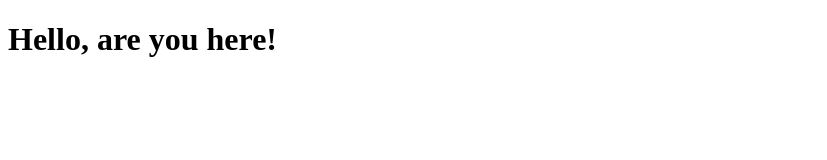
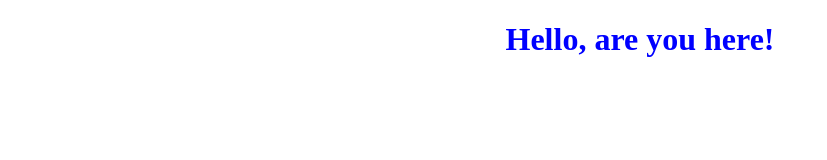
Before and after one commit to fatma372/task9-repo, a plain HTML site: page index.html in a window 1280 px wide. Shown: the whole page, without its empty margins (0-827 px from the left). Drawn offline with Linux system fonts and the light colour scheme.

Commit message:
add style.css file

```diff
--- a/index.html
+++ b/index.html
@@ -3,6 +3,7 @@
 <head>
     <meta charset="UTF-8">
     <meta name="viewport" content="width=device-width, initial-scale=1.0">
+    <link rel="stylesheet" href="/style.css">
     <title>git test</title>
 </head>
 <body>
--- /dev/null
+++ b/style.css
@@ -0,0 +1,4 @@
+h1{
+    text-align: center;
+    color: blue;
+}
```
